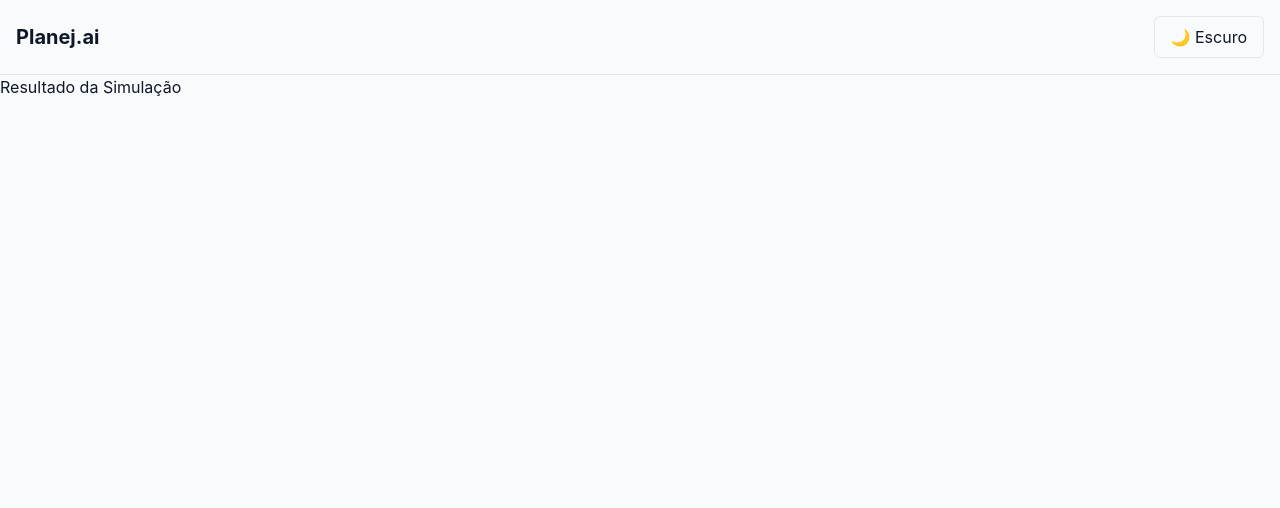
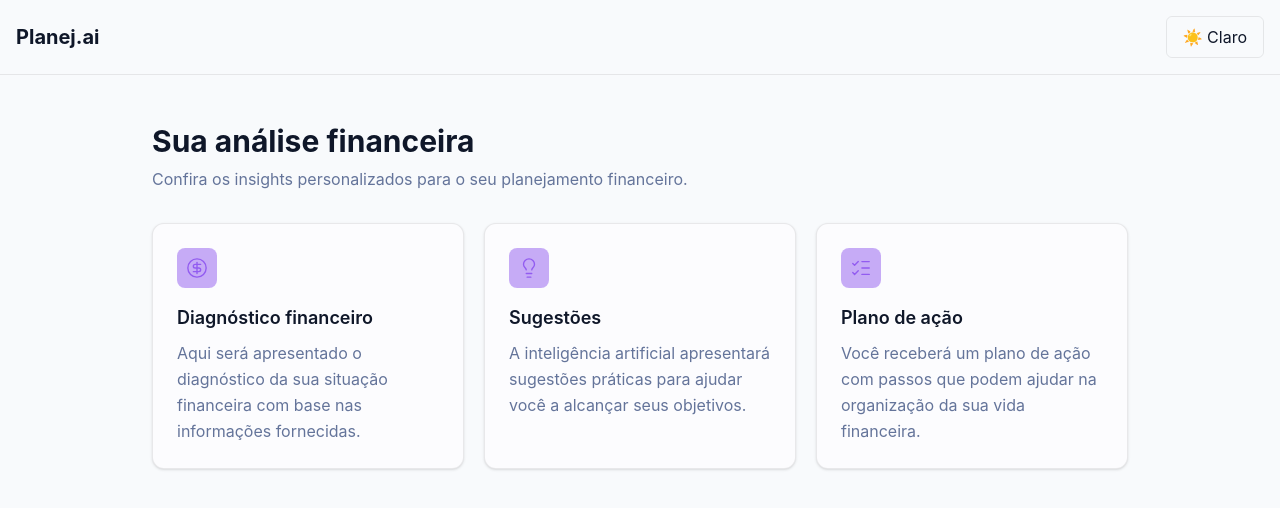
Before and after one commit to wanessa-antonio/planejai, a React (Vite) app: page /resultado in a window 1280 px wide. Shown: the top 508 px of the page. Built offline with nearby package versions, Linux system fonts and the light colour scheme.

Commit message:
feat: create simulation results interface

```diff
--- a/src/App.tsx
+++ b/src/App.tsx
@@ -1,9 +1,5 @@
-import { RouterProvider } from 'react-router-dom'
-
-import { router } from './router'
-
 function App() {
-  return <RouterProvider router={router} />
+  return null;
 }
 
-export default App
+export default App;
--- a/src/components/features/Simulation/Form.tsx
+++ b/src/components/features/Simulation/Form.tsx
@@ -1,4 +1,5 @@
 import { useState } from 'react';
+import { useNavigate } from 'react-router-dom';
 
 import { simulationSteps } from '@/data/simulation';
 import { useSimulationStorage } from '@/hooks/useSimulationStorage';
@@ -11,6 +12,7 @@ import { Progress } from './Progress';
 
 export function Form() {
   const [currentStep, setCurrentStep] = useState(0);
+  const navigate = useNavigate();
 
   const {
     data: formData,
@@ -28,11 +30,15 @@ export function Form() {
 
   const canProceed = isStepValid(currentStepValues);
 
+  const isLastStep =
+    currentStep === simulationSteps.length - 1;
+
   function nextStep() {
-    if (
-      currentStep < simulationSteps.length - 1 &&
-      canProceed
-    ) {
+    if (!canProceed) {
+      return;
+    }
+
+    if (!isLastStep) {
       setCurrentStep((previousStep) => previousStep + 1);
     }
   }
@@ -41,6 +47,14 @@ export function Form() {
     if (currentStep > 0) {
       setCurrentStep((previousStep) => previousStep - 1);
     }
+  }
+
+  function handleSubmit() {
+    if (!canProceed) {
+      return;
+    }
+
+    navigate('/resultado');
   }
 
   return (
@@ -66,16 +80,23 @@ export function Form() {
           Voltar
         </Button>
 
+        {isLastStep ? (
+          <Button
+            variant="primary"
+            onClick={handleSubmit}
+            disabled={!canProceed}
+          >
+            Gerar minha análise
+          </Button>
+        ) : (
           <Button
             variant="primary"
             onClick={nextStep}
-          disabled={
-            currentStep === simulationSteps.length - 1 ||
-            !canProceed
-          }
+            disabled={!canProceed}
           >
             Próximo
           </Button>
+        )}
       </div>
     </section>
   );
--- a/src/components/features/Simulation/FormStep.tsx
+++ b/src/components/features/Simulation/FormStep.tsx
@@ -1,4 +1,5 @@
 import { Input } from '@/components/shared/Input';
+import { formatCurrencyInput } from '@/utils/currency';
 
 interface FormField {
   id: string;
@@ -20,22 +21,36 @@ export function FormStep({
   values,
   onChange,
 }: FormStepProps) {
+  function handleChange(field: FormField, value: string) {
+    const formattedValue =
+      field.type === 'currency'
+        ? formatCurrencyInput(value)
+        : value;
+
+    onChange(field.id, formattedValue);
+  }
+
   return (
     <section className="flex flex-col gap-6">
-      <h2 className="text-2xl font-bold">{title}</h2>
+      <h2 className="text-2xl font-bold text-foreground">
+        {title}
+      </h2>
 
+      <div className="flex flex-col gap-5">
         {fields.map((field) => (
           <Input
             key={field.id}
+            id={field.id}
             label={field.label}
             type="text"
             placeholder={field.placeholder}
             value={values[field.id] ?? ''}
             onChange={(event) =>
-            onChange(field.id, event.target.value)
+              handleChange(field, event.target.value)
             }
           />
         ))}
+      </div>
     </section>
   );
 }
--- a/src/components/features/SimulationResults/AIInsightCardProps.tsx
+++ b/src/components/features/SimulationResults/AIInsightCardProps.tsx
@@ -1,4 +1,7 @@
+import type { ReactNode } from 'react';
+
 export interface AIInsightCardProps {
   title: string;
-  content: string;
+  description: string;
+  icon?: ReactNode;
 }
--- a/src/components/features/SimulationResults/Card.tsx
+++ b/src/components/features/SimulationResults/Card.tsx
@@ -2,17 +2,26 @@ import type { AIInsightCardProps } from './AIInsightCardProps';
 
 export function Card({
   title,
-  content,
+  description,
+  icon,
 }: AIInsightCardProps) {
   return (
-    <article className="rounded-xl border border-border bg-card p-6 shadow-sm">
-      <h2 className="mb-3 text-xl font-semibold">
-        {title}
-      </h2>
+    <article className="flex flex-col gap-4 rounded-xl border border-border bg-card p-6 shadow-sm">
+      {icon && (
+        <div className="flex h-10 w-10 items-center justify-center rounded-lg bg-muted-primary text-primary">
+          {icon}
+        </div>
+      )}
 
-      <p className="text-muted-foreground">
-        {content}
-      </p>
+      <div className="flex flex-col gap-2">
+        <h2 className="text-lg font-semibold text-foreground">
+          {title}
+        </h2>
+
+        <p className="leading-relaxed text-muted-foreground">
+          {description}
+        </p>
+      </div>
     </article>
   );
 }
--- a/src/data/simulation.ts
+++ b/src/data/simulation.ts
@@ -6,45 +6,57 @@ export interface SimulationField {
 }
 
 export interface SimulationStep {
-  id: number;
+  id: string;
   title: string;
   fields: SimulationField[];
 }
 
 export const simulationSteps: SimulationStep[] = [
   {
-    id: 1,
-    title: 'Renda',
+    id: 'income',
+    title: 'Qual é a sua renda?',
     fields: [
       {
         id: 'income',
-        label: 'Qual é sua renda mensal?',
-        placeholder: 'R$ 0,00',
+        label: 'Renda mensal',
+        placeholder: 'Ex.: R$ 3.000,00',
         type: 'currency',
       },
     ],
   },
   {
-    id: 2,
-    title: 'Despesas',
+    id: 'expenses',
+    title: 'Quais são os seus gastos?',
     fields: [
       {
-        id: 'expenses',
-        label: 'Quanto você gasta por mês?',
-        placeholder: 'R$ 0,00',
+        id: 'fixedExpenses',
+        label: 'Gastos fixos mensais',
+        placeholder: 'Ex.: R$ 1.500,00',
+        type: 'currency',
+      },
+      {
+        id: 'variableExpenses',
+        label: 'Gastos variáveis mensais',
+        placeholder: 'Ex.: R$ 800,00',
         type: 'currency',
       },
     ],
   },
   {
-    id: 3,
-    title: 'Objetivo',
+    id: 'goal',
+    title: 'Qual é a sua meta financeira?',
     fields: [
       {
         id: 'goal',
-        label: 'Qual é sua meta financeira?',
-        placeholder: 'Ex.: Comprar um notebook',
+        label: 'Descreva sua meta',
+        placeholder: 'Ex.: Fazer uma viagem',
         type: 'text',
+      },
+      {
+        id: 'goalAmount',
+        label: 'Quanto você precisa?',
+        placeholder: 'Ex.: R$ 5.000,00',
+        type: 'currency',
       },
     ],
   },
--- a/src/pages/SimulationResultsPage.tsx
+++ b/src/pages/SimulationResultsPage.tsx
@@ -1,3 +1,39 @@
+import {
+  CircleDollarSign,
+  Lightbulb,
+  ListChecks,
+} from 'lucide-react';
+
+import { Card } from '@/components/features/SimulationResults/Card';
+import { PageHero } from '@/components/shared/PageHero';
+
 export function SimulationResultsPage() {
-  return <h1>Resultado da Simulação</h1>;
+  return (
+    <main className="mx-auto flex w-full max-w-5xl flex-col gap-8 px-4 py-8 sm:px-6 lg:py-12">
+      <PageHero
+        title="Sua análise financeira"
+        description="Confira os insights personalizados para o seu planejamento financeiro."
+      />
+
+      <section className="grid gap-5 md:grid-cols-3">
+        <Card
+          icon={<CircleDollarSign size={22} />}
+          title="Diagnóstico financeiro"
+          description="Aqui será apresentado o diagnóstico da sua situação financeira com base nas informações fornecidas."
+        />
+
+        <Card
+          icon={<Lightbulb size={22} />}
+          title="Sugestões"
+          description="A inteligência artificial apresentará sugestões práticas para ajudar você a alcançar seus objetivos."
+        />
+
+        <Card
+          icon={<ListChecks size={22} />}
+          title="Plano de ação"
+          description="Você receberá um plano de ação com passos que podem ajudar na organização da sua vida financeira."
+        />
+      </section>
+    </main>
+  );
 }
--- a/src/utils/currency.ts
+++ b/src/utils/currency.ts
@@ -6,9 +6,21 @@ export function formatCurrency(value: number): string {
 }
 
 export function parseCurrency(value: string): number {
-  const normalizedValue = value
-    .replace(/[^\d,]/g, '')
-    .replace(',', '.');
+  const digits = value.replace(/\D/g, '');
 
-  return Number(normalizedValue) || 0;
+  if (!digits) {
+    return 0;
+  }
+
+  return Number(digits) / 100;
 }
+
+export function formatCurrencyInput(value: string): string {
+  const numericValue = parseCurrency(value);
+
+  if (numericValue === 0) {
+    return '';
+  }
+
+  return formatCurrency(numericValue);
+}
```
Also changed, not shown: src/main.tsx (+8 -10 lines), src/router.tsx (+5 -5 lines). Lines whose indentation alone changed are shown as unchanged.
